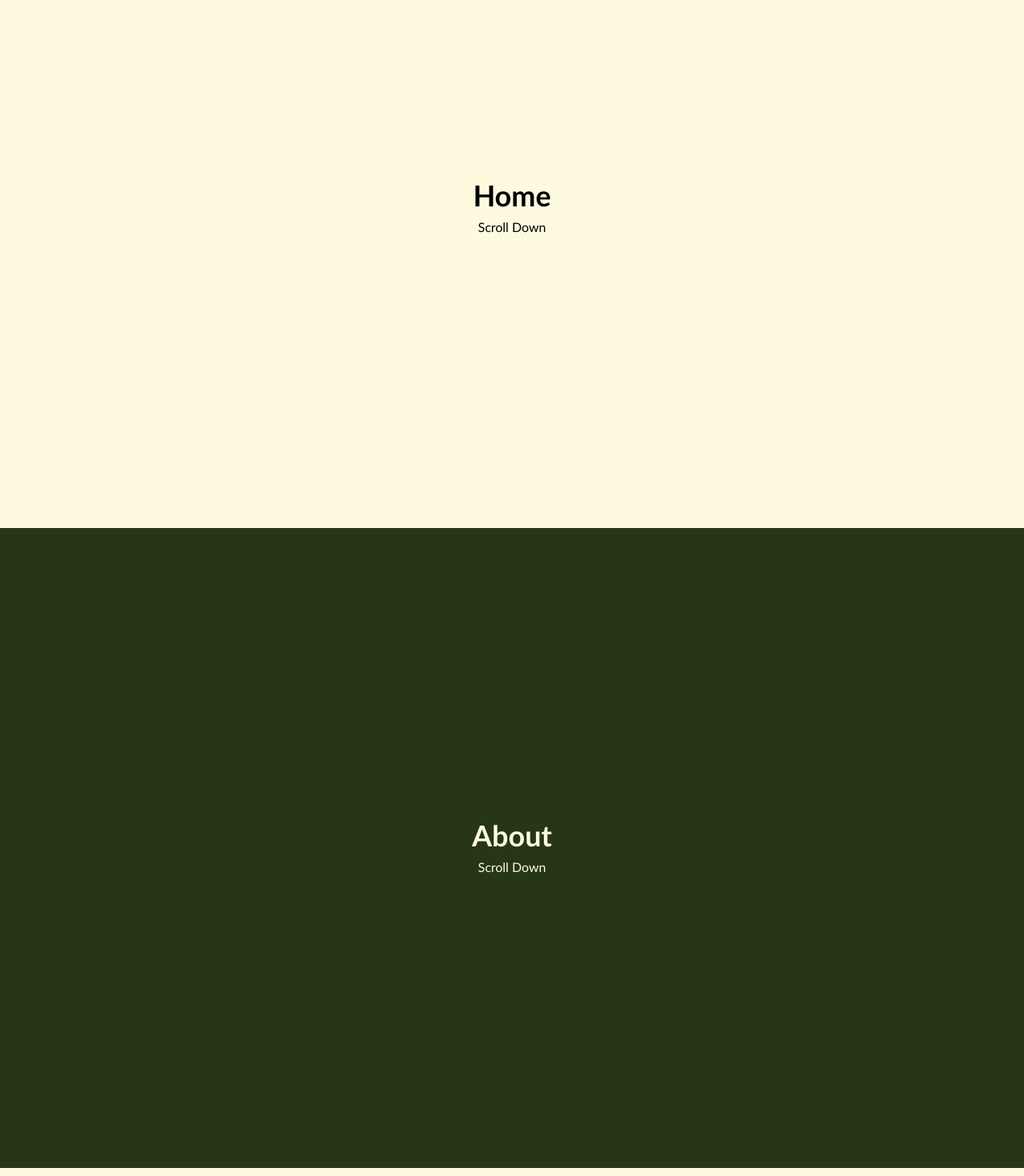
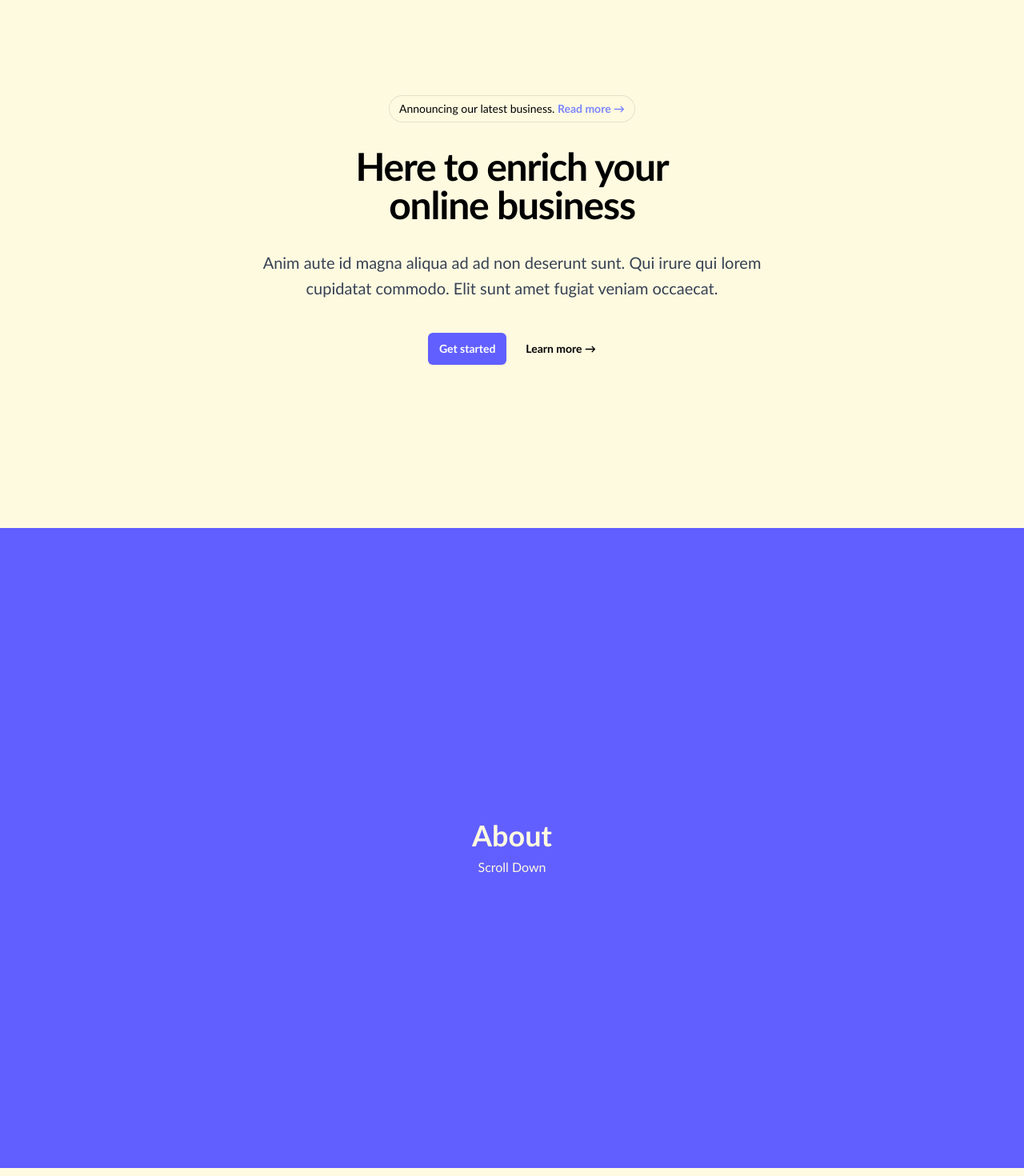
Before and after one commit to sebastiant7575/ExampleLandingPage, a Next.js app: page / in a window 1280 px wide. Shown: the part 140-1610 px from the top of the page at 80% size. Built offline with nearby package versions, Linux system fonts and the light colour scheme.

Commit message:
feat: hero page v1

```diff
--- a/src/app/globals.css
+++ b/src/app/globals.css
@@ -10,7 +10,8 @@
 @theme {
   --color-offwhite: #FEFAE0;
   --color-lightgreen: #606C38;
-  --color-darkgreen: #283618;
+  /* indigo-500 */
+  --color-darkgreen: oklch(58.5% 0.233 277.117);
   --color-lightbrown: #DDA15E;
-  --color-darkbrown: #BC6C25;
+  --color-darkbrown: '#BC6C25';
 }
--- a/src/app/page.tsx
+++ b/src/app/page.tsx
@@ -4,8 +4,24 @@
   return (
     <div id="first" className="h-screen snap-y snap-mandatory">
       <div className="h-screen flex flex-col items-center justify-center snap-start bg-offwhite">
-        <h2 className="text-4xl font-bold">Home</h2>
-        <p className="mt-2">Scroll Down</p>
+          <div className="relative isolate px-6 pt-14 lg:px-8">
+
+    <div className="mx-auto max-w-2xl py-32 sm:py-48 lg:py-56">
+      <div className="hidden sm:mb-8 sm:flex sm:justify-center">
+        <div className="relative rounded-full px-3 py-1 text-sm/6 text-black ring-1 ring-black/10 hover:ring-black/20">
+          Announcing our latest business. <a href="#" className="font-semibold text-indigo-400"><span aria-hidden="true" className="absolute inset-0"></span>Read more <span aria-hidden="true">&rarr;</span></a>
+        </div>
+      </div>
+      <div className="text-center">
+        <h1 className="text-5xl font-semibold tracking-tight text-balance text-blacksm:text-7xl">Here to enrich your online business</h1>
+        <p className="mt-8 text-lg font-medium text-pretty text-gray-700 sm:text-xl/8">Anim aute id magna aliqua ad ad non deserunt sunt. Qui irure qui lorem cupidatat commodo. Elit sunt amet fugiat veniam occaecat.</p>
+        <div className="mt-10 flex items-center justify-center gap-x-6">
+          <a href="#" className="rounded-md bg-indigo-500 px-3.5 py-2.5 text-sm font-semibold text-white shadow-xs hover:bg-indigo-400 focus-visible:outline-2 focus-visible:outline-offset-2 focus-visible:outline-indigo-500">Get started</a>
+          <a href="#" className="text-sm/6 font-semibold text-black">Learn more <span aria-hidden="true">→</span></a>
+        </div>
+      </div>
+    </div>
+  </div>
       </div>
 
       <div id="second" className="h-screen flex flex-col items-center justify-center snap-start bg-darkgreen text-offwhite">
```
